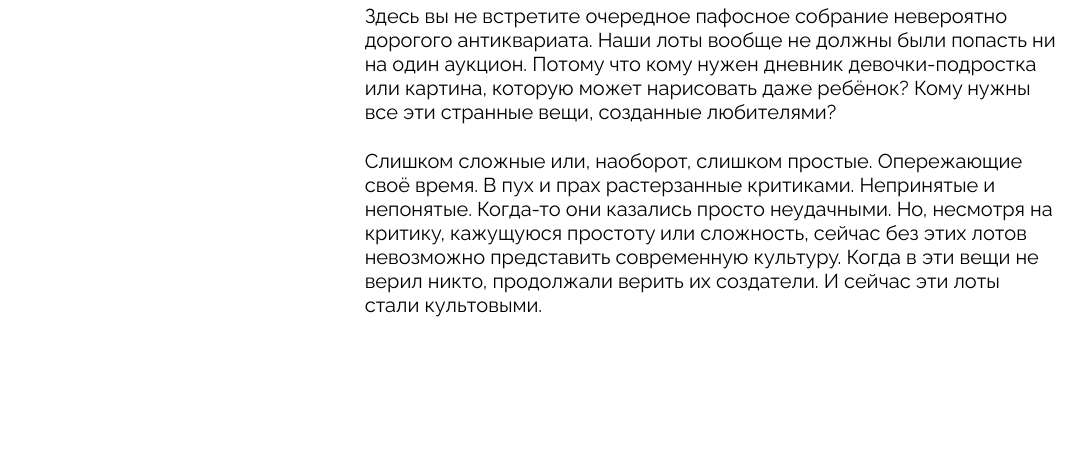
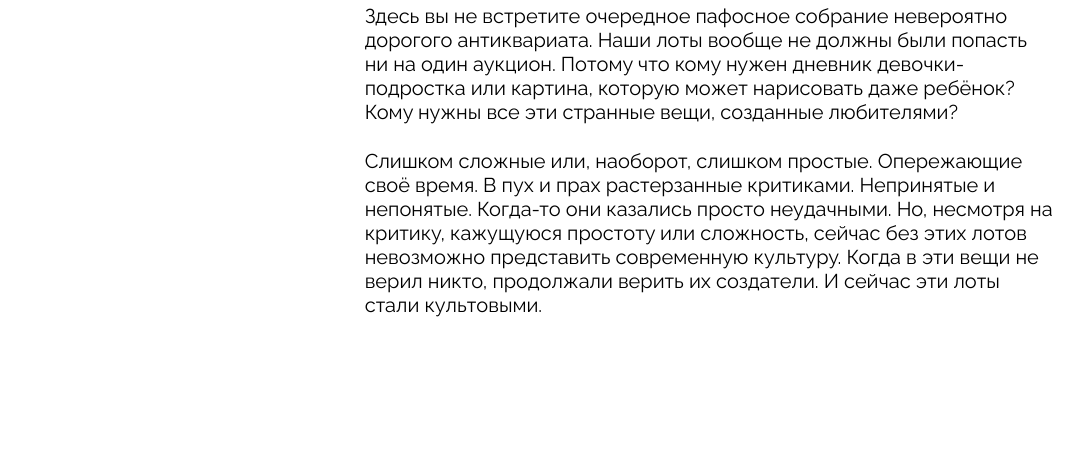
Before and after one commit to SlipinSaul/ono-tebe-nado-ad, a plain HTML site: page index.html in a window 1280 px wide. Shown: the part 2355-2830 px from the top of the page, without its empty margins (108-1194 px from the left). Drawn offline with Linux system fonts and the light colour scheme.

```diff
--- a/index.html
+++ b/index.html
@@ -129,14 +129,14 @@
         <div class="about__column about__column_text">
           <h2 class="about__title">Об аукционе</h2>
           <div class="about__text">
-            <p>
+            <p class="about__text-padding_right">
               Здесь вы не встретите очередное пафосное собрание невероятно
               дорогого антиквариата. Наши лоты вообще не должны были попасть ни
               на один аукцион. Потому что кому нужен дневник девочки-подростка
               или картина, которую может нарисовать даже ребёнок? Кому нужны все
               эти странные вещи, созданные любителями?
             </p>
-            <p>
+            <p class = "about__text-padding_right">
               Слишком сложные или, наоборот, слишком простые. Опережающие своё
               время. В пух и прах растерзанные критиками. Непринятые и
               непонятые. Когда-то они казались просто неудачными. Но, несмотря
--- a/styles/style.css
+++ b/styles/style.css
@@ -276,7 +276,11 @@ address {
 
 .about__text p {
   font-size: 20px;
-  line-height: normal;
+  line-height: 24px;
+}
+
+.about__text-padding_right {
+  padding-right: 5px;
 }
 
 
```
Also changed, not shown: 1 other file.
